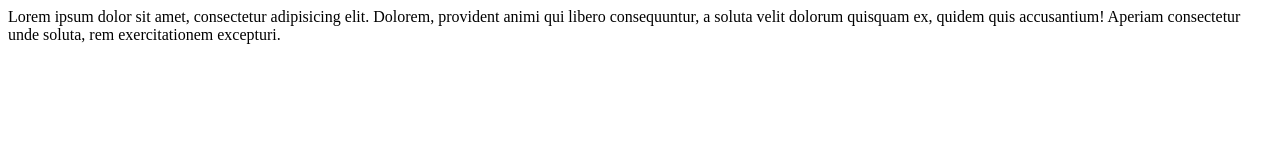
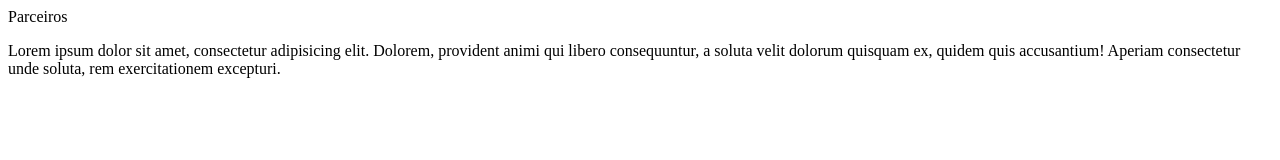
Before and after one commit to codigoalvo/lab-git, a plain HTML site: page WebContent/parceiros.html in a window 1280 px wide. Drawn offline with Linux system fonts and the light colour scheme.

Commit message:
Ajuste parceiros

```diff
--- a/WebContent/parceiros.html
+++ b/WebContent/parceiros.html
@@ -3,6 +3,7 @@
   <title>Parceiros</title>
 </head>
 <body>
-  Lorem ipsum dolor sit amet, consectetur adipisicing elit. Dolorem, provident animi qui libero consequuntur, a soluta velit dolorum quisquam ex, quidem quis accusantium! Aperiam consectetur unde soluta, rem exercitationem excepturi.
+  <p>Parceiros</p>
+  <p>Lorem ipsum dolor sit amet, consectetur adipisicing elit. Dolorem, provident animi qui libero consequuntur, a soluta velit dolorum quisquam ex, quidem quis accusantium! Aperiam consectetur unde soluta, rem exercitationem excepturi.</p>
 </body>
 </html>
```
